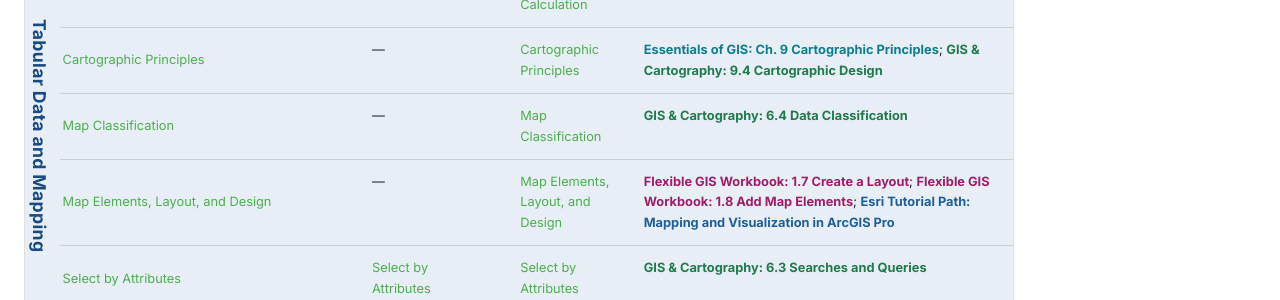
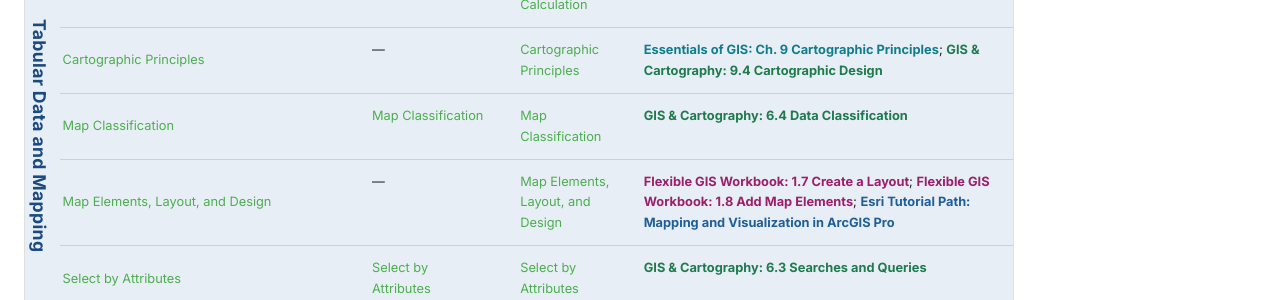
Before and after one commit to ShokranGit/arcgis-pro-course, an MkDocs documentation site: the page built from docs/lessons/index.md, in a window 1280 px wide and 900 px high, scrolled down 1497 px. Shown: the part 152-452 px from the top of the window. Built offline with MkDocs 1.6.1 and Material for MkDocs 9.7.7, drawn with Linux system fonts in a browser that asks for light colours; comment, search, counter and statistics services are not loaded.

Commit message:
Add Symbology & Map Classification slides to lessons table
Updated the 'Map Classification' entry to include a link to the corresponding slides.

```diff
--- a/docs/lessons/index.md
+++ b/docs/lessons/index.md
@@ -24,7 +24,7 @@ A date-free, college-agnostic view of every topic in the course. This list isn't
 | <span class="module-badge module-tabular">Tabular Data and Mapping</span> | [CSV Table Management, and Import](03c-tabular-data-management.md) | — | [CSV Table Management, and Import](../labs/attribute-table-and-field/) | [Flexible GIS Workbook: 2.2 Create Point Features from a Table](https://mlpp.pressbooks.pub/flexiblegisworkbookpro/chapter/2-2-create-point-features-from-a-table/){: .src-workbook} |
 | <span class="module-badge module-tabular">Tabular Data and Mapping</span> | [Field Creation, Editing, and Calculation](03c-tabular-data-management.md) | — | [Field Creation, Editing, and Calculation](../labs/attribute-table-and-field/) | [Flexible GIS Workbook: Ch. 3 Work With Data](https://mlpp.pressbooks.pub/flexiblegisworkbookpro/part/work-with-data/){: .src-workbook}; [GIS & Cartography: 6.2 Descriptions and Summaries](https://slcc.pressbooks.pub/maps/chapter/6-2/){: .src-cartography} |
 | <span id="data-classification-and-layout-design" class="module-badge module-tabular">Tabular Data and Mapping</span> | [Cartographic Principles](04-symbology-map-design.md) | — | [Cartographic Principles](../labs/data-classification-and-layout-design/) | [Essentials of GIS: Ch. 9 Cartographic Principles](https://saylordotorg.github.io/text_essentials-of-geographic-information-systems/s13-cartographic-principles.html){: .src-essentials}; [GIS & Cartography: 9.4 Cartographic Design](https://slcc.pressbooks.pub/maps/chapter/9-4/){: .src-cartography} |
-| <span class="module-badge module-tabular">Tabular Data and Mapping</span> | [Map Classification](04-symbology-map-design.md) | — | [Map Classification](../labs/data-classification-and-layout-design/) | [GIS & Cartography: 6.4 Data Classification](https://slcc.pressbooks.pub/maps/chapter/6-4/){: .src-cartography} |
+| <span class="module-badge module-tabular">Tabular Data and Mapping</span> | [Map Classification](04-symbology-map-design.md) | [Map Classification](../slides/symbology-map-classification.md) | [Map Classification](../labs/data-classification-and-layout-design/) | [GIS & Cartography: 6.4 Data Classification](https://slcc.pressbooks.pub/maps/chapter/6-4/){: .src-cartography} |
 | <span class="module-badge module-tabular">Tabular Data and Mapping</span> | [Map Elements, Layout, and Design](04-symbology-map-design.md) | — | [Map Elements, Layout, and Design](../labs/data-classification-and-layout-design/) | [Flexible GIS Workbook: 1.7 Create a Layout](https://mlpp.pressbooks.pub/flexiblegisworkbookpro/chapter/1-7-create-a-layout/){: .src-workbook}; [Flexible GIS Workbook: 1.8 Add Map Elements](https://mlpp.pressbooks.pub/flexiblegisworkbookpro/chapter/1-8-add-map-elements/){: .src-workbook}; [Esri Tutorial Path: Mapping and Visualization in ArcGIS Pro](https://learn.arcgis.com/en/paths/mapping-and-visualization-in-arcgis-pro/){: .src-esri} |
 | <span id="select-by-attributes" class="module-badge module-tabular">Tabular Data and Mapping</span> | [Select by Attributes](03-selection-by-attribute.md) | [Select by Attributes](../slides/select-by-attributes.md) | [Select by Attributes](../labs/select-by-attributes/) | [GIS & Cartography: 6.3 Searches and Queries](https://slcc.pressbooks.pub/maps/chapter/6-3/){: .src-cartography} |
 | <span id="select-by-location" class="module-badge module-tabular">Tabular Data and Mapping</span> | [Select by Location](03b-selection-by-location.md) | [Select by Location](../slides/select-by-location.md) | [Select by Location](../labs/select-by-location/) | [GIS & Cartography: 6.3 Searches and Queries](https://slcc.pressbooks.pub/maps/chapter/6-3/){: .src-cartography} |
```
